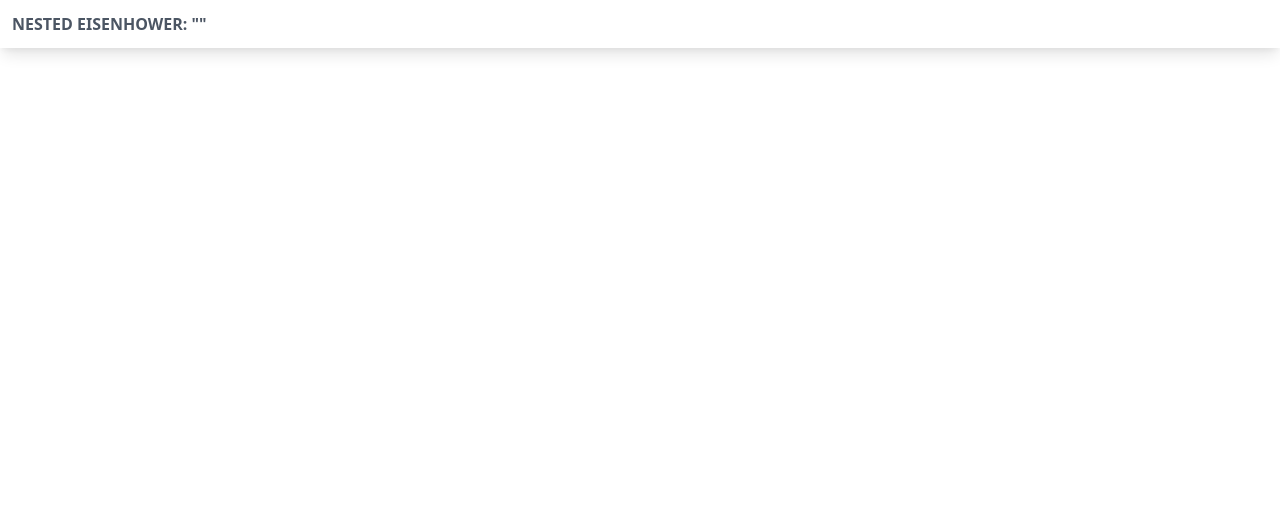
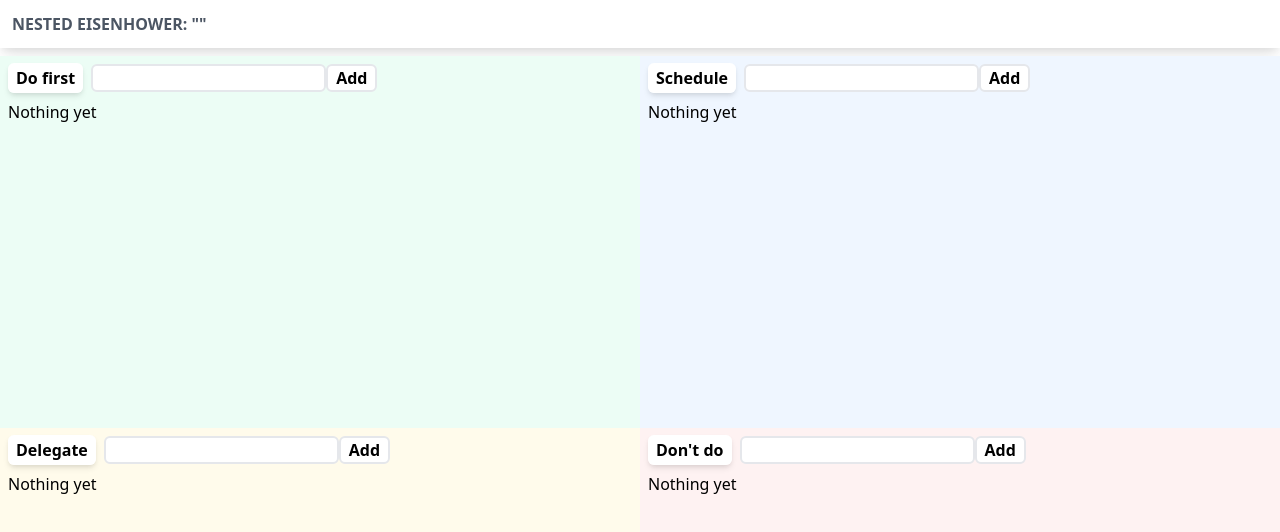
Before and after one commit to raqystyle/nested-eisenhower, a React (Vite) app: page /1 in a window 1280 px wide. Shown: the top 532 px of the page. Built offline with nearby package versions, Linux system fonts and the light colour scheme.

Commit message:
API and storage are async, rerender the screen

```diff
--- a/src/App.tsx
+++ b/src/App.tsx
@@ -1,25 +1,36 @@
 import React, { useCallback, useEffect, useState } from 'react'
 import Quadrant from './components/Quadrant';
 import { useParams } from 'react-router-dom';
-import { fetchTasksForParent, APIResponse, addTask } from './api';
-import { GroupedTasks, TaskModel, UrgencyLevels } from './model';
+import { fetchTasksForParent, addTask } from './api';
+import { TaskModel, UrgencyLevels } from './model';
 
 function App() {
   const { id } = useParams<{ id: string }>();
-  const [grouped, setGrouped] = useState<GroupedTasks | null>(null);
+  const [doFirstTasks, setDoFirstTasks] = useState<TaskModel[]>([]);
+  const [scheduleTasks, setScheduleTasks] = useState<TaskModel[]>([]);
+  const [delegateTasks, setDelegateTasks] = useState<TaskModel[]>([]);
+  const [dontDoTasks, setDontDoTasks] = useState<TaskModel[]>([]);
   const [parentTask, setParentTask] = useState<TaskModel | null>(null);
+
+  const fetchTasks = useCallback(async (parentId) => {
+    const resp = await fetchTasksForParent(parentId);
+    if (resp) {
+      const { rootTask, groupedTasks } = resp;
+      setDoFirstTasks(groupedTasks.doFirst);
+      setScheduleTasks(groupedTasks.schedule);
+      setDelegateTasks(groupedTasks.delegate);
+      setDontDoTasks(groupedTasks.dontDo);
+      setParentTask(rootTask);
+    }
+  }, []);
 
   const handleOnTaskAdd = useCallback((urgency: UrgencyLevels) => (taskTitle: string) => {
     addTask(parentTask!, taskTitle, urgency);
+    fetchTasks(id || 'root');
   }, [parentTask])
 
   useEffect(() => {
-    const resp = fetchTasksForParent(id || 'root');
-    if (resp) {
-      const { rootTask, groupedTasks } = resp;
-      setGrouped(groupedTasks);
-      setParentTask(rootTask);
-    }
+    fetchTasks(id || 'root');
   }, [id]);
 
   return (
@@ -27,17 +38,15 @@ function App() {
       <header className="text-gray-600 p-3 shadow-lg mb-2 font-bold uppercase">
         Nested Eisenhower: "{parentTask?.title}"
       </header>
-      {grouped && (
-        <>
           <div className="flex-1 flex">
             <Quadrant
-              tasks={grouped.doFirst}
+          tasks={doFirstTasks}
               label="Do first"
               urgencyLevel="doFirst"
               onAddTask={handleOnTaskAdd('doFirst')}
             />
             <Quadrant
-              tasks={grouped.schedule}
+          tasks={scheduleTasks}
               label="Schedule"
               urgencyLevel="schedule"
               onAddTask={handleOnTaskAdd('schedule')}
@@ -45,20 +54,18 @@ function App() {
           </div>
           <div className="flex-1 flex">
             <Quadrant
-              tasks={grouped.delegate}
+          tasks={delegateTasks}
               label="Delegate"
               urgencyLevel="delegate"
               onAddTask={handleOnTaskAdd('delegate')}
             />
             <Quadrant
-              tasks={grouped.dontDo}
+          tasks={dontDoTasks}
               label="Don't do"
               urgencyLevel="dontDo"
               onAddTask={handleOnTaskAdd('dontDo')}
             />
           </div>
-        </>
-      )}
     </>
   )
 }
--- a/src/api.ts
+++ b/src/api.ts
@@ -27,13 +27,13 @@ export const findTaskByIndex = (index: string, head: TaskModel): TaskModel | nul
   return null;
 }
 
-export const fetchTasksForParent = (parent: string): APIResponse | null => {
-  const task = findTaskByIndex(parent, storage.read());
+export const fetchTasksForParent = async (parent: string): Promise<APIResponse | null> => {
+  const task = findTaskByIndex(parent, await storage.read());
   if (!task) return null;
   return groupByUrgencyLevel(task);
 }
 
-export const addTask = (parentTask: TaskModel, title: string, urgency: UrgencyLevels): void => {
+export const addTask = async (parentTask: TaskModel, title: string, urgency: UrgencyLevels): Promise<void> => {
   parentTask.subTasks.push({
     id: String(Date.now()),
     title,
--- a/src/storage.ts
+++ b/src/storage.ts
@@ -2,7 +2,7 @@ import { TaskModel } from "./model";
 
 let rootPointer: TaskModel | null = null;
 
-export const read = () => {
+export const read = async () => {
   const raw = localStorage.getItem('tasks');
   if (raw) {
     rootPointer = JSON.parse(raw) as TaskModel;
@@ -18,7 +18,7 @@ export const read = () => {
   return rootPointer;
 }
 
-export const persist = () => {
+export const persist = async () => {
   if (rootPointer === null) return;
   localStorage.setItem('tasks', JSON.stringify(rootPointer));
 }
```
